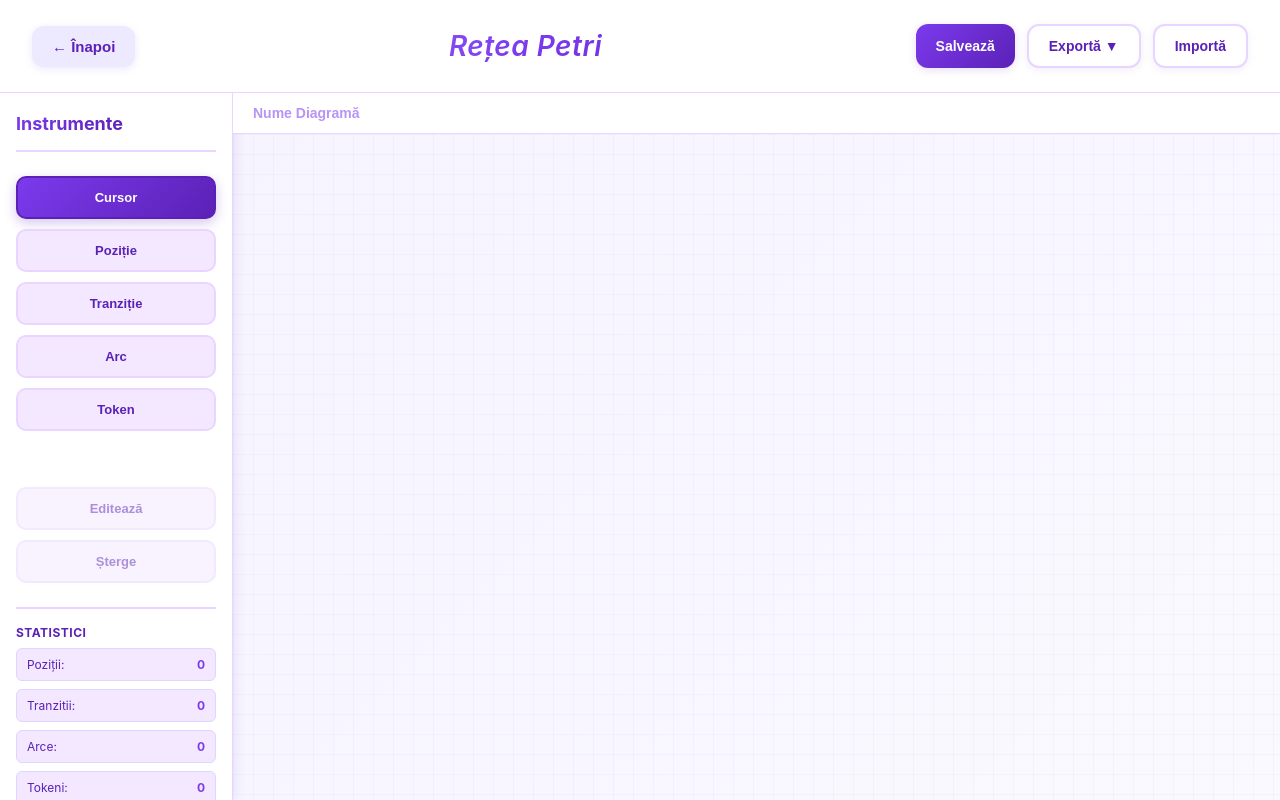
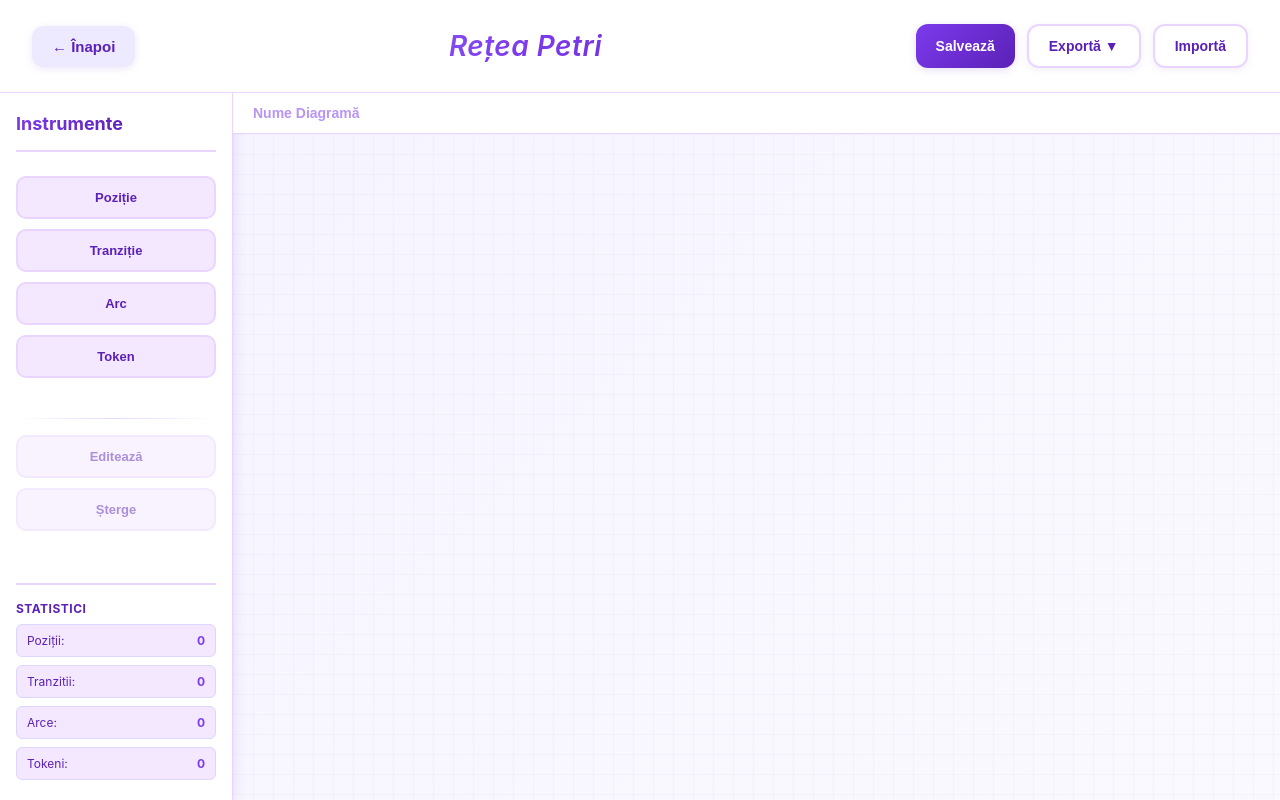
Before and after one commit to LorenaCornut/Licenta, a React (Create React App) app in the folder canvas2svg/: page /petrinet in a window 1280 px wide. Built offline with nearby package versions, Linux system fonts and the light colour scheme.

Commit message:
esport svg retele petri

```diff
--- a/canvas2svg/src/PetriNetEditor.js
+++ b/canvas2svg/src/PetriNetEditor.js
@@ -3,14 +3,6 @@ import './PetriNetEditor.css';
 import { useNavigate, useParams } from 'react-router-dom';
 
 // ============ HELPER FUNCTIONS ============
-
-/**
- * Calculează distanța de la un punct la un cerc
- */
-function distancePointToCircle(px, py, cx, cy, radius) {
-  const dist = Math.hypot(px - cx, py - cy);
-  return Math.max(0, dist - radius);
-}
 
 /**
  * Calculează distanța de la un punct la un dreptunghi
@@ -19,6 +11,24 @@ function distancePointToRect(px, py, x, y, width, height) {
   const closestX = Math.max(x, Math.min(px, x + width));
   const closestY = Math.max(y, Math.min(py, y + height));
   return Math.hypot(px - closestX, py - closestY);
+}
+
+/**
+ * Controlează coliziune între două AABB (dreptunghiuri)
+ */
+function checkCollisionAABB(rect1, rect2) {
+  return !(rect1.x + rect1.width <= rect2.x ||
+           rect2.x + rect2.width <= rect1.x ||
+           rect1.y + rect1.height <= rect2.y ||
+           rect2.y + rect2.height <= rect1.y);
+}
+
+/**
+ * Controlează coliziune între cerc și AABB
+ */
+function checkCollisionCircleRect(circleX, circleY, radius, rectX, rectY, rectWidth, rectHeight) {
+  const dist = distancePointToRect(circleX, circleY, rectX, rectY, rectWidth, rectHeight);
+  return dist < radius;
 }
 
 /**
@@ -73,17 +83,17 @@ function PetriNetEditor() {
   const [arcs, setArcs] = useState([]); // {id, from, to, label, controlPoints}
 
   // State pentru UI
-  const [tool, setTool] = useState('cursor'); // 'cursor', 'place', 'transition', 'arc', 'addTokens'
   const [selectedElement, setSelectedElement] = useState(null); // {type, id}
-  const [arcStart, setArcStart] = useState(null); // Pentru desenarea arcelor
+  const [arcConnectionMode, setArcConnectionMode] = useState(false); // Are locum arc connection
+  const [arcStart, setArcStart] = useState(null); // Start point for arc (alátag, transitions)
   const [arcPreviewPoints, setArcPreviewPoints] = useState([]);
-  const [edgePreviewPoints, setEdgePreviewPoints] = useState([]);
   const [draggingElement, setDraggingElement] = useState(null);
   const [draggingOffset, setDraggingOffset] = useState({ x: 0, y: 0 });
   const [draggingControlPoint, setDraggingControlPoint] = useState(null);
   const [editingLabel, setEditingLabel] = useState(null);
   const [diagramName, setDiagramName] = useState('');
   const [isSaving, setIsSaving] = useState(false);
+  const [draggedTool, setDraggedTool] = useState(null); // Drag-and-drop tool
 
   // ============ SAVE HANDLER ============
 
@@ -135,6 +145,61 @@ function PetriNetEditor() {
   const TRANSITION_HEIGHT = 30;
   const TOKEN_RADIUS = 6;
 
+  // ============ COLLISION DETECTION ============
+
+  /**
+   * Controlează coliziune între două locuri (cercuri)
+   */
+  const checkPlaceCollision = (x1, y1, x2, y2, radius = PLACE_RADIUS) => {
+    const dist = Math.hypot(x1 - x2, y1 - y2);
+    return dist < radius * 2;
+  };
+
+  /**
+   * Controlează coliziune între două tranzitii (dreptunghiuri)
+   */
+  const checkTransitionCollision = (x1, y1, x2, y2, width = TRANSITION_WIDTH, height = TRANSITION_HEIGHT) => {
+    const rect1 = { x: x1 - width / 2, y: y1 - height / 2, width, height };
+    const rect2 = { x: x2 - width / 2, y: y2 - height / 2, width, height };
+    return checkCollisionAABB(rect1, rect2);
+  };
+
+  /**
+   * Controlează coliziune între loc și tranziție
+   */
+  const checkPlaceTransitionCollision = (placeX, placeY, transX, transY, placeRadius = PLACE_RADIUS, transWidth = TRANSITION_WIDTH, transHeight = TRANSITION_HEIGHT) => {
+    const rectX = transX - transWidth / 2;
+    const rectY = transY - transHeight / 2;
+    return checkCollisionCircleRect(placeX, placeY, placeRadius, rectX, rectY, transWidth, transHeight);
+  };
+
+  /**
+   * Controlează coliziune cu alte elemente (ExistENTE)
+   */
+  const hasCollisionWithOthers = (elementType, elementId, newX, newY) => {
+    // Controlează coliziune cu alte locuri
+    for (const place of places) {
+      if (place.id === elementId) continue;
+      if (elementType === 'place') {
+        if (checkPlaceCollision(newX, newY, place.x, place.y)) return true;
+      } else if (elementType === 'transition') {
+        if (checkPlaceTransitionCollision(place.x, place.y, newX, newY)) return true;
+      }
+    }
+
+    // Controlează coliziune cu tranzitii
+    for (const trans of transitions) {
+      if (trans.id === elementId) continue;
+      if (elementType === 'transition') {
+        if (checkTransitionCollision(newX, newY, trans.x, trans.y)) return true;
+      } else if (elementType === 'place') {
+        if (checkPlaceTransitionCollision(newX, newY, trans.x, trans.y)) return true;
+      }
+    }
+
+    return false;
+  };
+
   // ============ EVENT HANDLERS - CANVAS ============
 
   const handleCanvasMouseMove = (e) => {
@@ -143,18 +208,26 @@ function PetriNetEditor() {
     const x = e.clientX - rect.left;
     const y = e.clientY - rect.top;
 
-    // Handle dragging
-    if (draggingElement && tool === 'cursor') {
+    // Handle dragging existing elements
+    if (draggingElement) {
+      const newX = x - draggingOffset.x;
+      const newY = y - draggingOffset.y;
+
+      // Check for collision before allowing drag
+      if (hasCollisionWithOthers(draggingElement.type, draggingElement.id, newX, newY)) {
+        return; // Don't allow move if collision detected
+      }
+
       if (draggingElement.type === 'place') {
         setPlaces(places.map(p =>
           p.id === draggingElement.id
-            ? { ...p, x: x - draggingOffset.x, y: y - draggingOffset.y }
+            ? { ...p, x: newX, y: newY }
             : p
         ));
       } else if (draggingElement.type === 'transition') {
         setTransitions(transitions.map(t =>
           t.id === draggingElement.id
-            ? { ...t, x: x - draggingOffset.x, y: y - draggingOffset.y }
+            ? { ...t, x: newX, y: newY }
             : t
         ));
       }
@@ -170,8 +243,8 @@ function PetriNetEditor() {
       }));
     }
 
-    // Arc preview
-    if (arcStart) {
+    // Arc preview when in connection mode
+    if (arcConnectionMode && arcStart) {
       const startX = arcStart.type === 'place' ? arcStart.element.x : arcStart.element.x;
       const startY = arcStart.type === 'place' ? arcStart.element.y : arcStart.element.y;
       setArcPreviewPoints([
@@ -182,12 +255,60 @@ function PetriNetEditor() {
   };
 
   const handleCanvasMouseDown = (e) => {
-    if (tool === 'cursor') {
     const rect = canvasRef.current.getBoundingClientRect();
     const x = e.clientX - rect.left;
     const y = e.clientY - rect.top;
 
-      // Check for place click
+    // If in arc connection mode
+    if (arcConnectionMode) {
+      // Look for place/transition to connect
+      for (const place of places) {
+        if (Math.hypot(x - place.x, y - place.y) <= PLACE_RADIUS) {
+          if (!arcStart) {
+            setArcStart({ type: 'place', id: place.id, element: place });
+          } else {
+            const newArc = {
+              id: Date.now(),
+              from: arcStart,
+              to: { type: 'place', id: place.id },
+              label: '1',
+              controlPoints: []
+            };
+            setArcs([...arcs, newArc]);
+            setArcStart(null);
+            setArcConnectionMode(false);
+            setArcPreviewPoints([]);
+          }
+          return;
+        }
+      }
+
+      for (const trans of transitions) {
+        const dist = distancePointToRect(x, y, trans.x - TRANSITION_WIDTH / 2, trans.y - TRANSITION_HEIGHT / 2, TRANSITION_WIDTH, TRANSITION_HEIGHT);
+        if (dist <= 5) {
+          if (!arcStart) {
+            setArcStart({ type: 'transition', id: trans.id, element: trans });
+          } else {
+            const newArc = {
+              id: Date.now(),
+              from: arcStart,
+              to: { type: 'transition', id: trans.id },
+              label: '1',
+              controlPoints: []
+            };
+            setArcs([...arcs, newArc]);
+            setArcStart(null);
+            setArcConnectionMode(false);
+            setArcPreviewPoints([]);
+          }
+          return;
+        }
+      }
+      return;
+    }
+
+    // Normal selection and element interaction (cursor mode)
+    // Check for place click - drag existing place or select it
     for (const place of places) {
       if (Math.hypot(x - place.x, y - place.y) <= PLACE_RADIUS) {
         setSelectedElement({ type: 'place', id: place.id });
@@ -197,7 +318,7 @@ function PetriNetEditor() {
       }
     }
 
-      // Check for transition click
+    // Check for transition click - drag existing transition or select it
     for (const trans of transitions) {
       const dist = distancePointToRect(x, y, trans.x - TRANSITION_WIDTH / 2, trans.y - TRANSITION_HEIGHT / 2, TRANSITION_WIDTH, TRANSITION_HEIGHT);
       if (dist <= 5) {
@@ -246,81 +367,8 @@ function PetriNetEditor() {
       }
     }
 
+    // Deselect if click on empty area
     setSelectedElement(null);
-    } else if (tool === 'place') {
-      const rect = canvasRef.current.getBoundingClientRect();
-      const x = e.clientX - rect.left;
-      const y = e.clientY - rect.top;
-      const newPlace = { id: Date.now(), x, y, label: 'P', tokens: 0 };
-      setPlaces([...places, newPlace]);
-    } else if (tool === 'transition') {
-      const rect = canvasRef.current.getBoundingClientRect();
-      const x = e.clientX - rect.left;
-      const y = e.clientY - rect.top;
-      const newTransition = { id: Date.now(), x, y, label: 'T' };
-      setTransitions([...transitions, newTransition]);
-    } else if (tool === 'arc') {
-      const rect = canvasRef.current.getBoundingClientRect();
-      const x = e.clientX - rect.left;
-      const y = e.clientY - rect.top;
-
-      // Check for place/transition click
-      for (const place of places) {
-        if (Math.hypot(x - place.x, y - place.y) <= PLACE_RADIUS) {
-          if (!arcStart) {
-            setArcStart({ type: 'place', element: place });
-          } else {
-            const newArc = {
-              id: Date.now(),
-              from: arcStart,
-              to: { type: 'place', id: place.id },
-              label: '1',
-              controlPoints: []
-            };
-            setArcs([...arcs, newArc]);
-            setArcStart(null);
-          }
-          return;
-        }
-      }
-
-      for (const trans of transitions) {
-        const dist = distancePointToRect(x, y, trans.x - TRANSITION_WIDTH / 2, trans.y - TRANSITION_HEIGHT / 2, TRANSITION_WIDTH, TRANSITION_HEIGHT);
-        if (dist <= 5) {
-          if (!arcStart) {
-            setArcStart({ type: 'transition', element: trans });
-          } else {
-            const newArc = {
-              id: Date.now(),
-              from: arcStart,
-              to: { type: 'transition', id: trans.id },
-              label: '1',
-              controlPoints: []
-            };
-            setArcs([...arcs, newArc]);
-            setArcStart(null);
-          }
-          return;
-        }
-      }
-
-      if (arcStart) {
-        setEdgePreviewPoints([...edgePreviewPoints, { x, y }]);
-      }
-    } else if (tool === 'addTokens') {
-      const rect = canvasRef.current.getBoundingClientRect();
-      const x = e.clientX - rect.left;
-      const y = e.clientY - rect.top;
-
-      for (const place of places) {
-        if (Math.hypot(x - place.x, y - place.y) <= PLACE_RADIUS) {
-          setPlaces(places.map(p =>
-            p.id === place.id ? { ...p, tokens: p.tokens + 1 } : p
-          ));
-          return;
-        }
-      }
-    }
   };
 
   const handleCanvasMouseUp = () => {
@@ -328,7 +376,60 @@ function PetriNetEditor() {
     setDraggingControlPoint(null);
   };
 
+  const handleCanvasDragOver = (e) => {
+    e.preventDefault();
+  };
+
+  const handleCanvasDrop = (e) => {
+    e.preventDefault();
+    if (!draggedTool || !canvasRef.current) return;
+
+    const rect = canvasRef.current.getBoundingClientRect();
+    const x = e.clientX - rect.left;
+    const y = e.clientY - rect.top;
+
+    if (draggedTool === 'place') {
+      // Check collision with other elements
+      if (hasCollisionWithOthers('place', null, x, y)) {
+        return; // Don't allow placement if collision detected
+      }
+      const newPlace = { id: Date.now(), x, y, label: 'P', tokens: 0 };
+      setPlaces([...places, newPlace]);
+    } else if (draggedTool === 'transition') {
+      // Check collision with other elements
+      if (hasCollisionWithOthers('transition', null, x, y)) {
+        return; // Don't allow placement if collision detected
+      }
+      const newTransition = { id: Date.now(), x, y, label: 'T' };
+      setTransitions([...transitions, newTransition]);
+    } else if (draggedTool === 'addTokens') {
+      // Find place at drop position
+      for (const place of places) {
+        if (Math.hypot(x - place.x, y - place.y) <= PLACE_RADIUS) {
+          setPlaces(places.map(p =>
+            p.id === place.id ? { ...p, tokens: p.tokens + 1 } : p
+          ));
+          break;
+        }
+      }
+    }
+
+    setDraggedTool(null);
+  };
+
   // ============ TOOLBAR HANDLERS ============
+
+  const handleToolDragStart = (toolName) => {
+    setDraggedTool(toolName);
+  };
+
+  const handleArcButtonClick = () => {
+    setArcConnectionMode(!arcConnectionMode);
+    if (!arcConnectionMode) {
+      setArcStart(null);
+      setArcPreviewPoints([]);
+    }
+  };
 
   const handleDeleteSelected = () => {
     if (!selectedElement) return;
@@ -411,6 +512,7 @@ function PetriNetEditor() {
 
     let minX = Infinity, minY = Infinity, maxX = -Infinity, maxY = -Infinity;
 
+    // Calculate bounds including arcs
     places.forEach(p => {
       minX = Math.min(minX, p.x - PLACE_RADIUS);
       minY = Math.min(minY, p.y - PLACE_RADIUS);
@@ -423,6 +525,17 @@ function PetriNetEditor() {
       minY = Math.min(minY, t.y - TRANSITION_HEIGHT / 2);
       maxX = Math.max(maxX, t.x + TRANSITION_WIDTH / 2);
       maxY = Math.max(maxY, t.y + TRANSITION_HEIGHT / 2);
+    });
+
+    arcs.forEach(arc => {
+      if (arc.controlPoints && arc.controlPoints.length > 0) {
+        arc.controlPoints.forEach(pt => {
+          minX = Math.min(minX, pt.x);
+          minY = Math.min(minY, pt.y);
+          maxX = Math.max(maxX, pt.x);
+          maxY = Math.max(maxY, pt.y);
+        });
+      }
     });
 
     const padding = 40;
@@ -470,7 +583,27 @@ function PetriNetEditor() {
           pathD = `M ${fromX},${fromY} L ${toX},${toY}`;
         }
 
-        svg += `  <path d="${pathD}" stroke="#7c3aed" stroke-width="2" fill="none" marker-end="url(#arrowhead)"/>\n`;
+        // Calculate arrow direction
+        let dx, dy;
+        if (arc.controlPoints && arc.controlPoints.length > 0) {
+          const lastPt = arc.controlPoints[arc.controlPoints.length - 1];
+          dx = toX - (lastPt.x - minX);
+          dy = toY - (lastPt.y - minY);
+        } else {
+          dx = toX - fromX;
+          dy = toY - fromY;
+        }
+        const len = Math.hypot(dx, dy);
+        const dir = { x: dx / len, y: dy / len };
+
+        // Position arrow before node
+        const fromNodeRadius = arc.to.type === 'place' ? PLACE_RADIUS : TRANSITION_HEIGHT / 2;
+        const arrowX = toX - dir.x * fromNodeRadius;
+        const arrowY = toY - dir.y * fromNodeRadius;
+        const arrowPoints = createArrowhead(arrowX, arrowY, dir, 8);
+
+        svg += `  <path d="${pathD}" stroke="#7c3aed" stroke-width="2.5" fill="none"/>\n`;
+        svg += `  <polygon points="${arrowPoints}" fill="#5b21b6" stroke="#5b21b6" stroke-width="0.5"/>\n`;
       }
     });
 
@@ -478,7 +611,7 @@ function PetriNetEditor() {
     places.forEach(p => {
       const x = p.x - minX;
       const y = p.y - minY;
-      svg += `  <circle cx="${x}" cy="${y}" r="${PLACE_RADIUS}" fill="none" stroke="#5b21b6" stroke-width="2"/>\n`;
+      svg += `  <circle cx="${x}" cy="${y}" r="${PLACE_RADIUS}" fill="white" stroke="#5b21b6" stroke-width="2"/>\n`;
       svg += `  <text x="${x}" y="${y}" text-anchor="middle" dominant-baseline="middle" font-size="14" font-family="Arial" fill="#5b21b6" font-weight="bold">${p.label}</text>\n`;
 
       // Draw tokens
@@ -488,7 +621,7 @@ function PetriNetEditor() {
           const angle = (i / p.tokens) * 2 * Math.PI;
           const tx = x + Math.cos(angle) * 12;
           const ty = y + Math.sin(angle) * 12;
-          svg += `  <circle cx="${tx}" cy="${ty}" r="${tokenRadius}" fill="#5b21b6"/>\n`;
+          svg += `  <circle cx="${tx}" cy="${ty}" r="${tokenRadius}" fill="#5b21b6" stroke="none"/>\n`;
         }
       }
     });
@@ -497,7 +630,7 @@ function PetriNetEditor() {
     transitions.forEach(t => {
       const x = t.x - minX;
       const y = t.y - minY;
-      svg += `  <rect x="${x - TRANSITION_WIDTH / 2}" y="${y - TRANSITION_HEIGHT / 2}" width="${TRANSITION_WIDTH}" height="${TRANSITION_HEIGHT}" fill="none" stroke="#5b21b6" stroke-width="2" rx="4"/>\n`;
+      svg += `  <rect x="${x - TRANSITION_WIDTH / 2}" y="${y - TRANSITION_HEIGHT / 2}" width="${TRANSITION_WIDTH}" height="${TRANSITION_HEIGHT}" fill="white" stroke="#5b21b6" stroke-width="2" rx="4"/>\n`;
       svg += `  <text x="${x}" y="${y}" text-anchor="middle" dominant-baseline="middle" font-size="14" font-family="Arial" fill="#5b21b6" font-weight="bold">${t.label}</text>\n`;
     });
 
@@ -520,7 +653,7 @@ function PetriNetEditor() {
         ref={canvasRef}
         style={{
           border: 'none',
-          cursor: tool === 'cursor' ? 'default' : 'crosshair',
+          cursor: arcConnectionMode ? 'crosshair' : 'default',
           display: 'block',
           width: '100%',
           height: '100%'
@@ -529,6 +662,8 @@ function PetriNetEditor() {
         onMouseDown={handleCanvasMouseDown}
         onMouseUp={handleCanvasMouseUp}
         onMouseLeave={handleCanvasMouseUp}
+        onDragOver={handleCanvasDragOver}
+        onDrop={handleCanvasDrop}
       >
         {/* Draw arcs */}
         {arcs.map((arc) => {
@@ -645,6 +780,7 @@ function PetriNetEditor() {
               stroke={selectedElement?.id === place.id ? '#7c3aed' : '#5b21b6'}
               strokeWidth={selectedElement?.id === place.id ? 3 : 2}
               style={{ cursor: 'pointer' }}
+              onDoubleClick={() => setEditingLabel({ type: 'place', id: place.id })}
             />
             <text
               x={place.x}
@@ -655,6 +791,7 @@ function PetriNetEditor() {
               fontFamily="Arial"
               fill="#5b21b6"
               fontWeight="bold"
+              style={{ pointerEvents: 'none' }}
             >
               {place.label}
             </text>
@@ -694,6 +831,7 @@ function PetriNetEditor() {
               strokeWidth={selectedElement?.id === trans.id ? 3 : 2}
               rx="4"
               style={{ cursor: 'pointer' }}
+              onDoubleClick={() => setEditingLabel({ type: 'transition', id: trans.id })}
             />
             <text
               x={trans.x}
@@ -704,6 +842,7 @@ function PetriNetEditor() {
               fontFamily="Arial"
               fill="#5b21b6"
               fontWeight="bold"
+              style={{ pointerEvents: 'none' }}
             >
               {trans.label}
             </text>
@@ -747,37 +886,36 @@ function PetriNetEditor() {
 
           <div className="tools-list">
             <button
-              className={`tool-item ${tool === 'cursor' ? 'active' : ''}`}
-              onClick={() => { setTool('cursor'); setArcStart(null); }}
-              title="Cursor (Select)"
-            >
-              <span className="tool-label">Cursor</span>
-            </button>
-            <button
-              className={`tool-item ${tool === 'place' ? 'active' : ''}`}
-              onClick={() => { setTool('place'); setArcStart(null); }}
-              title="Poziție (Loc)"
+              className={`tool-item ${draggedTool === 'place' ? 'active' : ''}`}
+              draggable
+              onDragStart={() => handleToolDragStart('place')}
+              onDragEnd={() => setDraggedTool(null)}
+              title="Drag la canvas pentru adăugare Poziție"
             >
               <span className="tool-label">Poziție</span>
             </button>
             <button
-              className={`tool-item ${tool === 'transition' ? 'active' : ''}`}
-              onClick={() => { setTool('transition'); setArcStart(null); }}
-              title="Tranziție"
+              className={`tool-item ${draggedTool === 'transition' ? 'active' : ''}`}
+              draggable
+              onDragStart={() => handleToolDragStart('transition')}
+              onDragEnd={() => setDraggedTool(null)}
+              title="Drag la canvas pentru adăugare Tranziție"
             >
               <span className="tool-label">Tranziție</span>
             </button>
             <button
-              className={`tool-item ${tool === 'arc' ? 'active' : ''}`}
-              onClick={() => { setTool('arc'); }}
-              title="Arc"
+              className={`tool-item ${arcConnectionMode ? 'active' : ''}`}
+              onClick={handleArcButtonClick}
+              title="Click apoi selectează start și end punct pentru Arc"
             >
               <span className="tool-label">Arc</span>
             </button>
             <button
-              className={`tool-item ${tool === 'addTokens' ? 'active' : ''}`}
-              onClick={() => { setTool('addTokens'); setArcStart(null); }}
-              title="Adaugă tokeni"
+              className={`tool-item ${draggedTool === 'addTokens' ? 'active' : ''}`}
+              draggable
+              onDragStart={() => handleToolDragStart('addTokens')}
+              onDragEnd={() => setDraggedTool(null)}
+              title="Drag la canvas pentru adăugare Token pe o Poziție"
             >
               <span className="tool-label">Token</span>
             </button>
```
Lines whose indentation alone changed are shown as unchanged.
